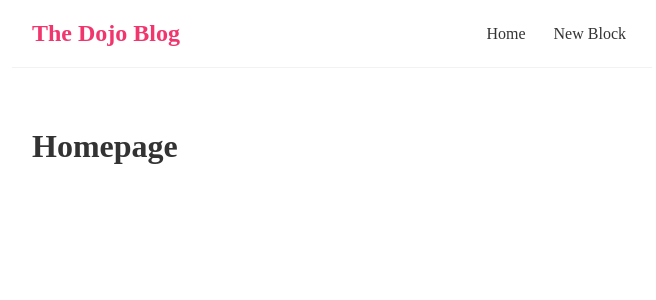
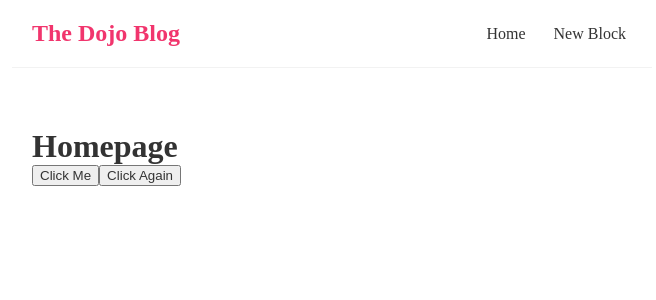
Before and after one commit to Pavlin-React/simple-react-operations, a React (Create React App) app: page / in a window 1280 px wide. Shown: the top 300 px of the page, without its empty margins (308-964 px from the left). Built offline with nearby package versions, Linux system fonts and the light colour scheme.

Commit message:
click events

```diff
--- a/src/Home.js
+++ b/src/Home.js
@@ -1,7 +1,18 @@
 const Home = () => {
+
+    let handleClick = ( e ) => {
+        console.log("Hello ninjas", e);
+    }
+
+    let handleClickAgain = (name, e) => {
+        console.log('Hello ' + name, e.target);
+    }
+
     return (
         <div className='home'>
             <h1>Homepage</h1>
+            <button onClick={ handleClick }>Click Me</button>
+            <button onClick={ ( e ) => handleClickAgain('Mario', e) }>Click Again</button>
         </div>
     );
 }
```
